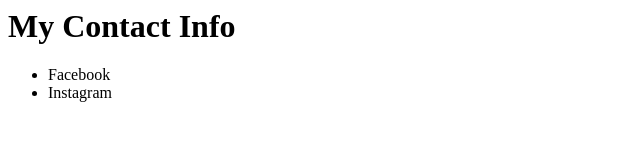
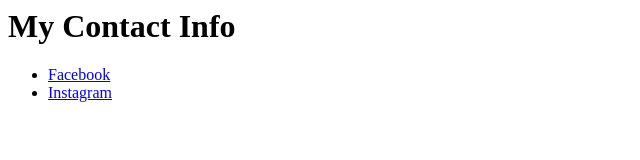
Before and after one commit to Gward2489/gward2489.github.io, a plain HTML site: page contact.html in a window 1280 px wide. Shown: the whole page, without its empty margins (0-640 px from the left). Drawn offline with Linux system fonts and the light colour scheme.

Commit message:
added links to contact

```diff
--- a/contact.html
+++ b/contact.html
@@ -6,8 +6,8 @@
 <body>
     <h1>My Contact Info</h1>
     <ul>
-        <li>Facebook</li>
-        <li>Instagram</li>
+        <li><a href="https://www.facebook.com/garrett.ward.5">Facebook</a></li>
+        <li><a href="https://www.instagram.com/garrettwardski/">Instagram</a></li>
     </ul>
 
 </body>
```
